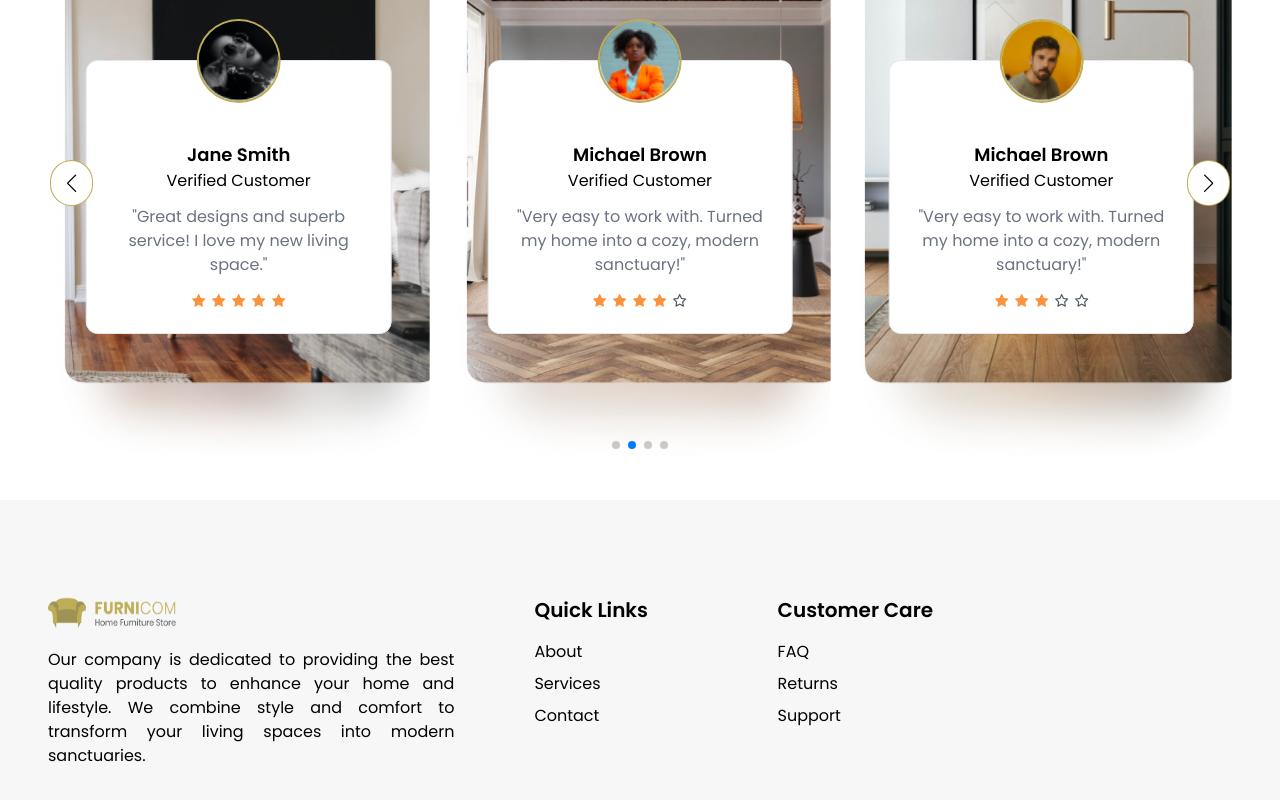
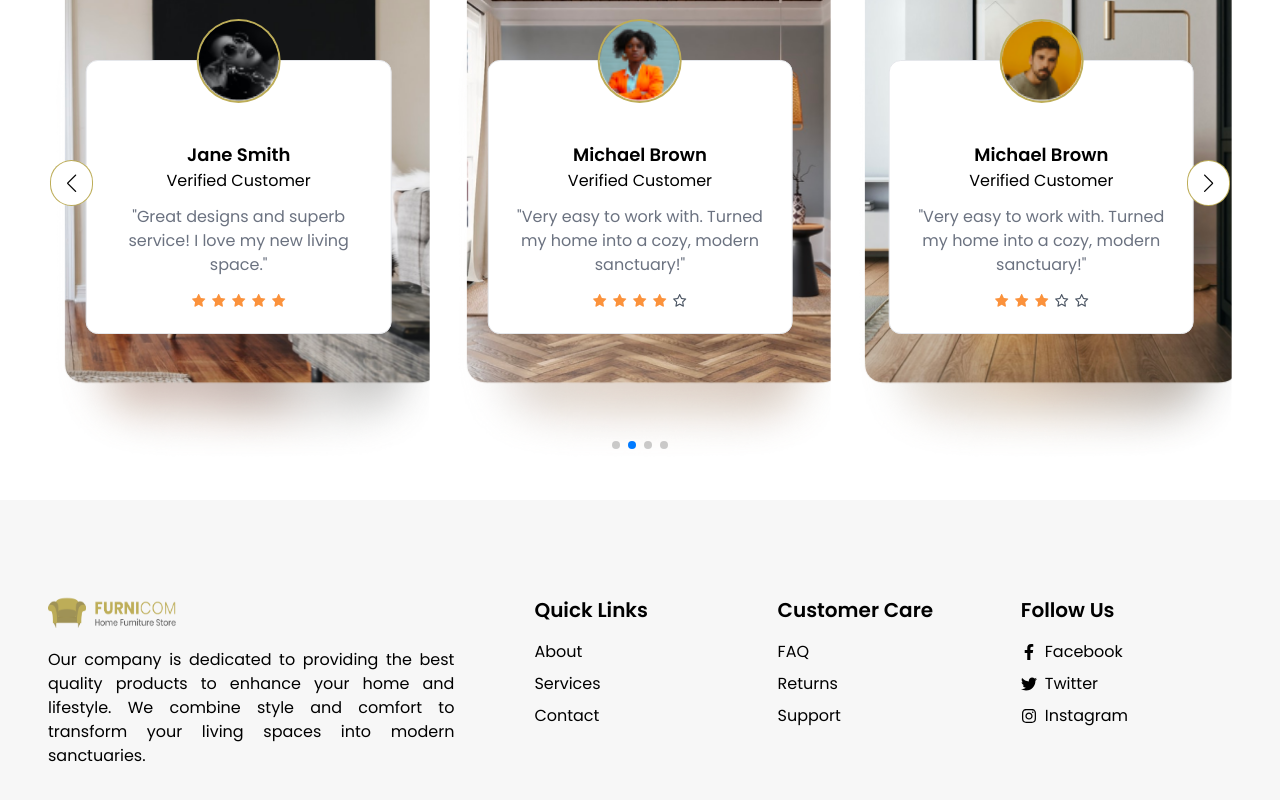
Before and after one commit to HossainRafi/Furnicom, a React (Vite) app: page / in a window 1280 px wide. Shown: the part 3665-4465 px from the top of the page. Built offline with nearby package versions, Linux system fonts and the light colour scheme.

Commit message:
fourth div

```diff
--- a/src/components/Footer.jsx
+++ b/src/components/Footer.jsx
@@ -1,4 +1,5 @@
 import React from "react";
+import { FaFacebookF, FaInstagram, FaTwitter } from "react-icons/fa";
 import { NavLink } from "react-router-dom";
 
 export const Footer = () => {
@@ -60,6 +61,31 @@ export const Footer = () => {
             </li>
           </ul>
         </div>
+
+        {/* fourth div: social media */}
+        <div>
+          <h3 className="text-xl font-semibold mb-4">Follow Us</h3>
+          <div className="flex flex-col space-y-2">
+            <a
+              href="#"
+              className="flex items-center space-x-2  hover:text-primary transition"
+            >
+              <FaFacebookF /> <span>Facebook</span>
+            </a>
+            <a
+              href="#"
+              className="flex items-center space-x-2  hover:text-primary transition"
+            >
+              <FaTwitter /> <span>Twitter</span>
+            </a>
+            <a
+              href="#"
+              className="flex items-center space-x-2  hover:text-primary transition"
+            >
+              <FaInstagram /> <span>Instagram</span>
+            </a>
+          </div>
+        </div>
       </div>
     </footer>
   );
```
